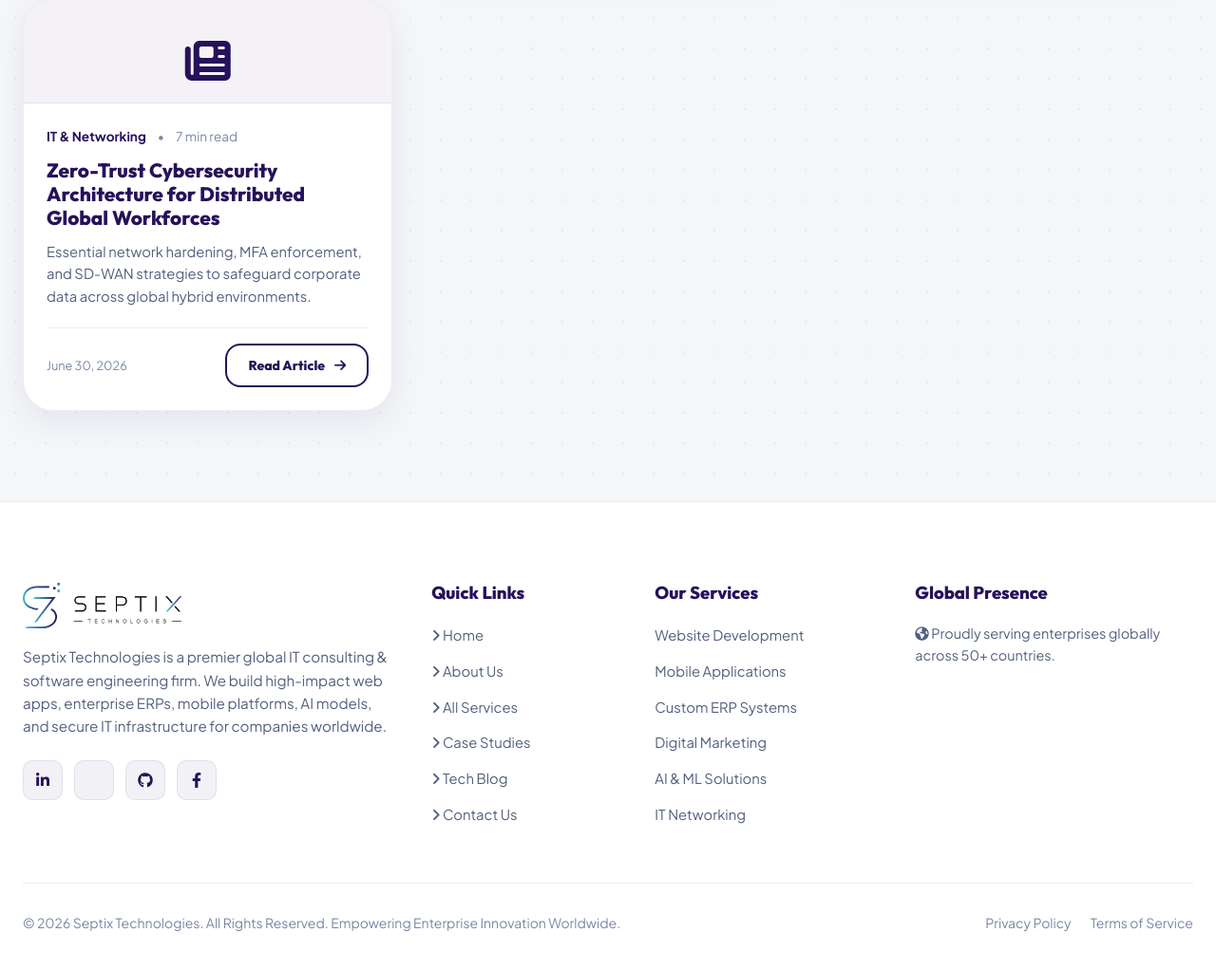
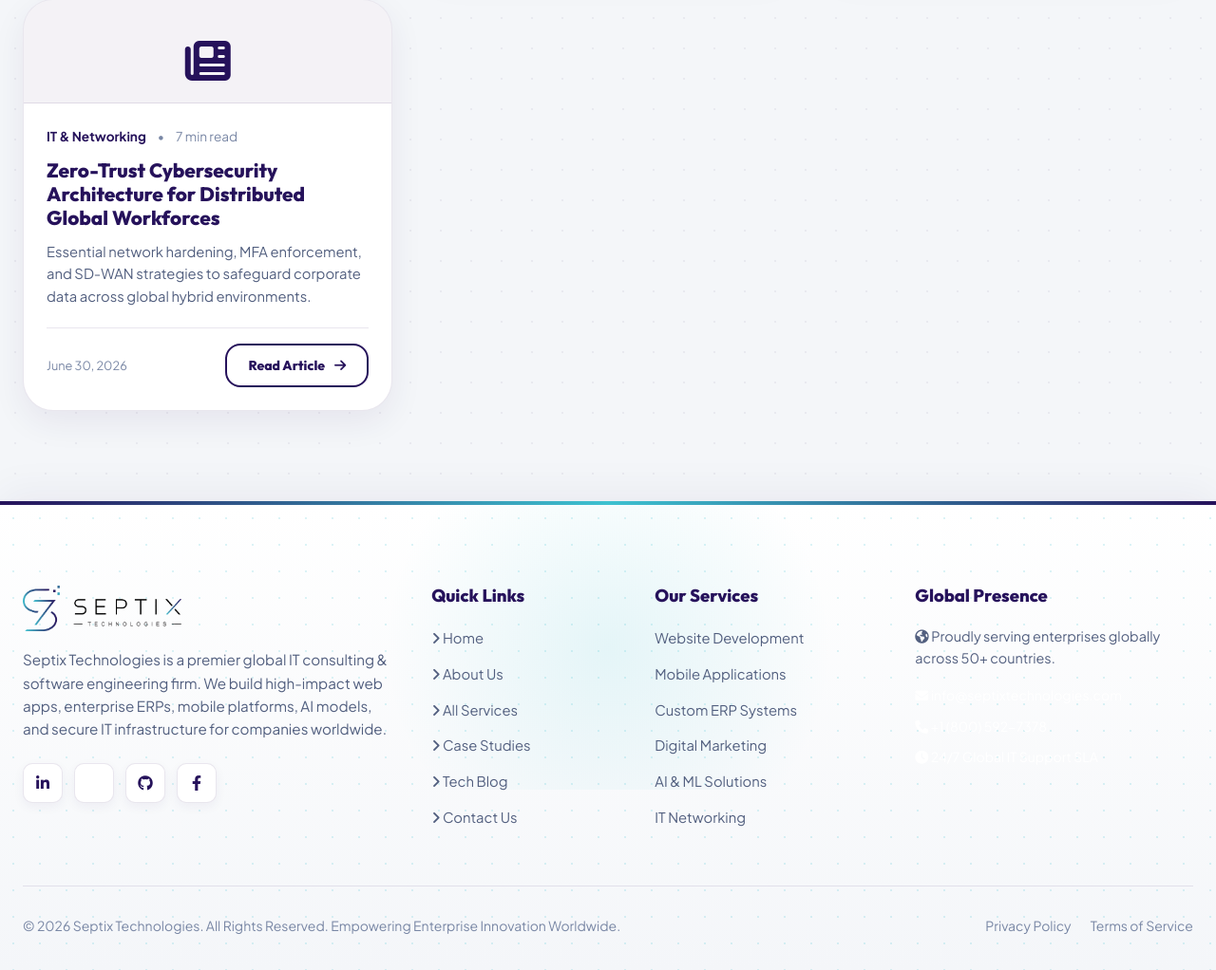
Before and after one commit to Maulik-Dawda/septix-technologies, a PHP site: page /blog.php in a window 1280 px wide. Shown: the part 1149-2171 px from the top of the page at 95% size. Before the commit the page ends 2130 px from the top, so only its background shows below. Run offline with PHP 8.4, Linux system fonts and the light colour scheme.

Commit message:
Footer Design Enhancement: Added gradient accent top border (4px) and subtle tech dot pattern mesh background with ambient glow overlay

```diff
--- a/assets/css/style.css
+++ b/assets/css/style.css
@@ -23,7 +23,7 @@
     --clr-text-main: #1a103c;
     --clr-text-muted: #525f7f;
     --clr-text-dim: #7987a5;
-    --clr-border: rgba(38, 18, 91, 0.08);
+    --clr-border: rgba(38, 18, 91, 0.1);
     --clr-border-glow: rgba(61, 193, 208, 0.45);
 
     /* Gradients & Background Mesh */
@@ -1219,18 +1219,40 @@ textarea.form-control {
     color: var(--clr-brand-light);
 }
 
-/* Footer - Clean Light Theme */
+/* ==========================================================================
+   FOOTER (ENHANCED WITH PATTERN BACKGROUND & GRADIENT ACCENT BORDER)
+   ========================================================================== */
 .site-footer {
-    background: #ffffff;
+    background-color: #ffffff;
+    /* Subtle geometric tech dot pattern & gradient mesh background */
+    background-image:
+        radial-gradient(rgba(61, 193, 208, 0.18) 1.5px, transparent 1.5px),
+        linear-gradient(180deg, #ffffff 0%, #f4f6f9 100%);
+    background-size: 28px 28px, 100% 100%;
     color: var(--clr-brand-dark);
-    border-top: 1px solid var(--clr-border);
+    border-top: 4px solid;
+    border-image: linear-gradient(90deg, #26125b 0%, #3dc1d0 50%, #26125b 100%) 1;
+    box-shadow: 0 -10px 40px rgba(38, 18, 91, 0.05);
     padding: 85px 0 35px;
     position: relative;
     overflow: hidden;
 }
 
+.site-footer::before {
+    content: '';
+    position: absolute;
+    top: 0;
+    left: 50%;
+    transform: translateX(-50%);
+    width: 600px;
+    height: 300px;
+    background: radial-gradient(circle, rgba(61, 193, 208, 0.12) 0%, transparent 70%);
+    pointer-events: none;
+    z-index: 0;
+}
+
 .footer-brand img {
-    height: 70px;
+    height: 75px;
     width: auto;
     object-fit: contain;
     filter: none;
@@ -1246,6 +1268,8 @@ textarea.form-control {
     grid-template-columns: 2fr 1fr 1.2fr 1.5fr;
     gap: 40px;
     margin-bottom: 60px;
+    position: relative;
+    z-index: 2;
 }
 
 @media (max-width: 991px) {
@@ -1300,8 +1324,9 @@ textarea.form-control {
     width: 42px;
     height: 42px;
     border-radius: var(--radius-sm);
-    background: rgba(38, 18, 91, 0.06);
+    background: #ffffff;
     border: 1px solid var(--clr-border);
+    box-shadow: 0 4px 12px rgba(38, 18, 91, 0.05);
     display: flex;
     align-items: center;
     justify-content: center;
@@ -1324,6 +1349,8 @@ textarea.form-control {
     justify-content: space-between;
     font-size: 0.875rem;
     color: var(--clr-text-dim);
+    position: relative;
+    z-index: 2;
 }
 
 @media (max-width: 768px) {
```
